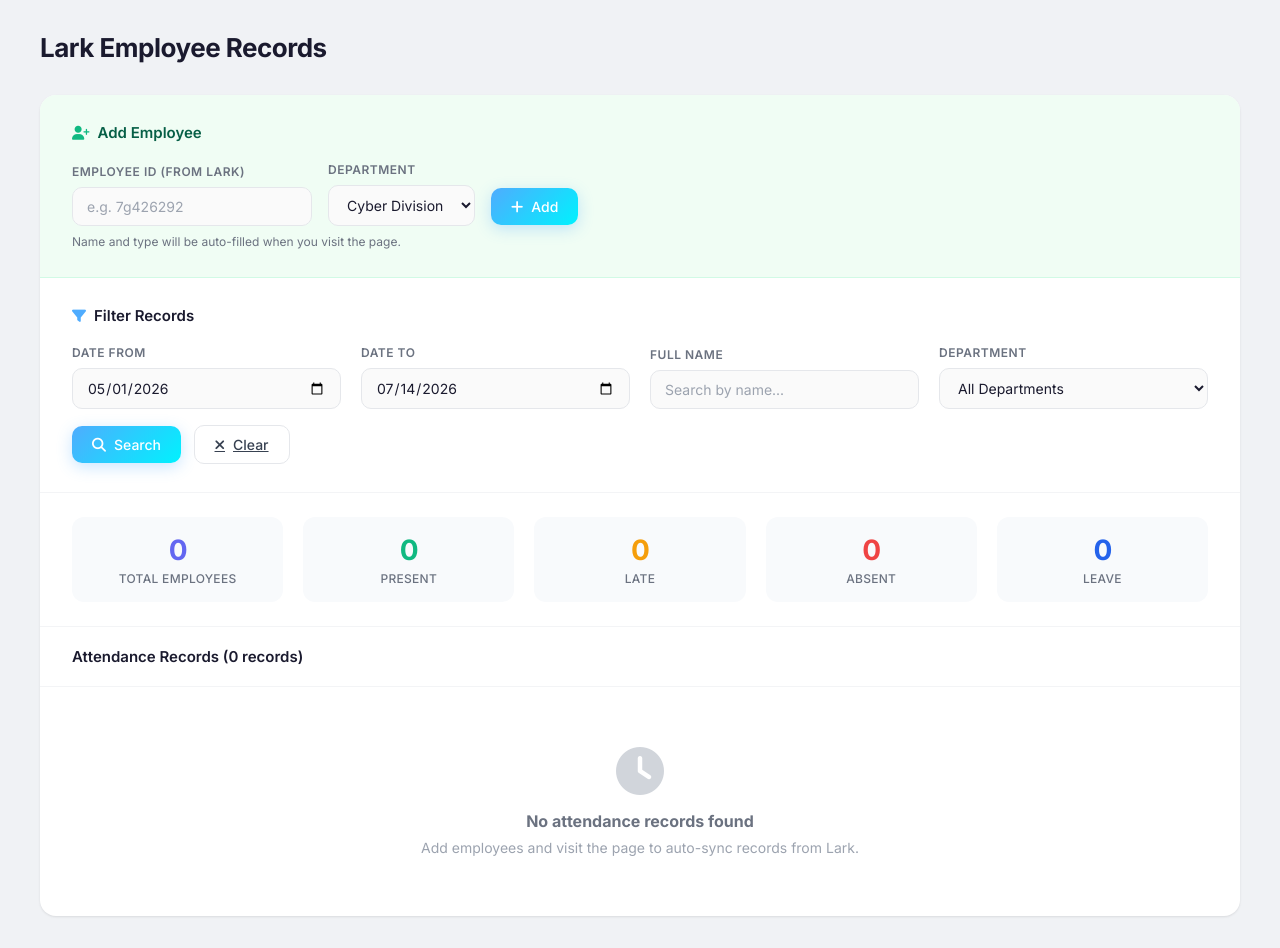
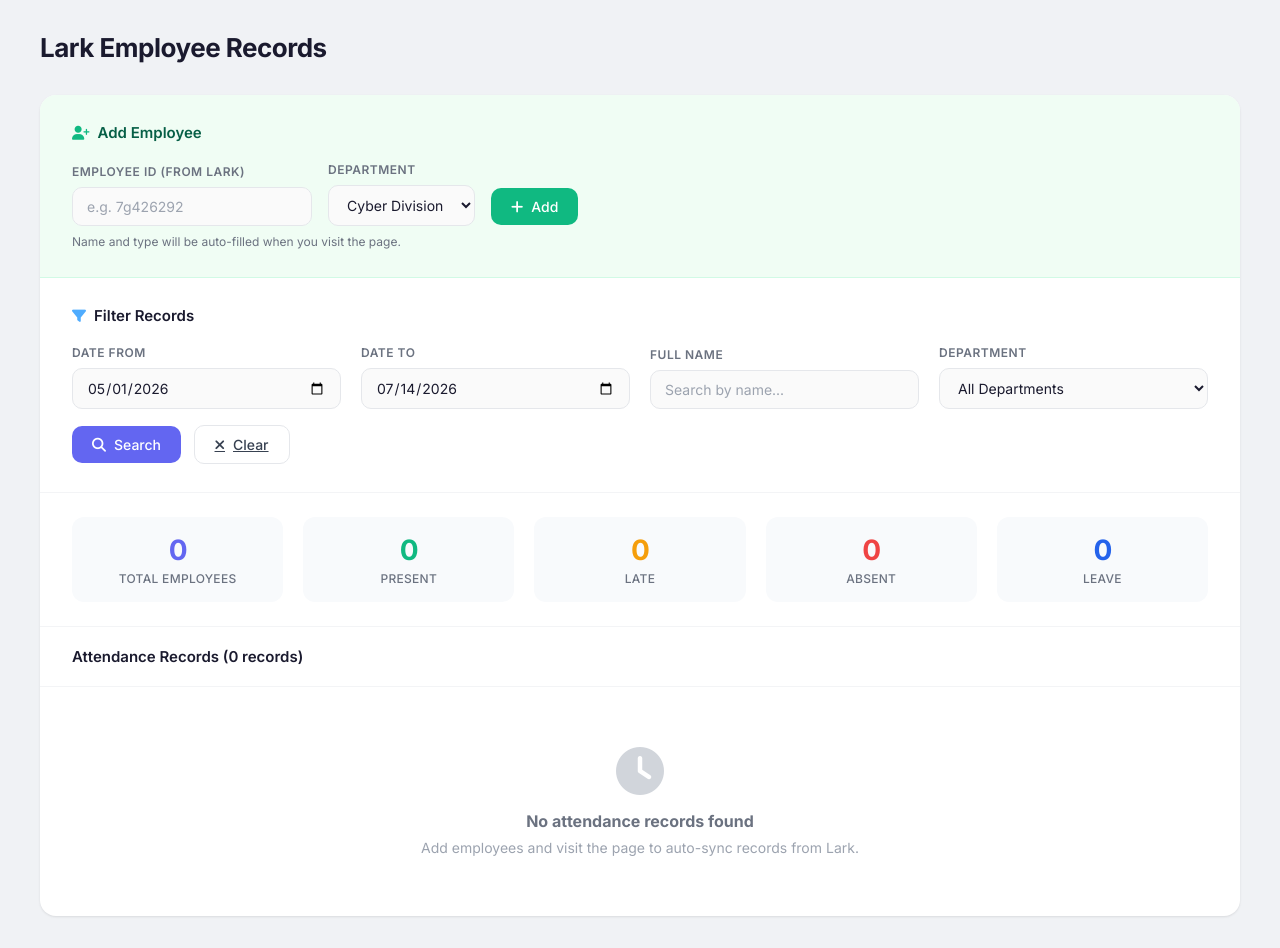
Before and after one commit to ianrobert1994-rgb/Lark-Employee-Record, a Flask app: page / in a window 1280 px wide. Run offline with Flask 3, Linux system fonts and the light colour scheme; data that the repository does not hold is empty.

Commit message:
Update button colors: Add (green), Search (indigo), Export Excel (sky blue)

```diff
--- a/Templates/index.html
+++ b/Templates/index.html
@@ -685,7 +685,7 @@
                                 <option value="Legal Division">Legal Division</option>
                             </select>
                         </div>
-                        <button type="submit" class="btn btn-primary" style="margin-bottom: 1px;">
+                        <button type="submit" class="btn" style="background: #10b981; color: #fff; margin-bottom: 1px;">
                             <i class="fas fa-plus"></i> Add
                         </button>
                     </div>
@@ -722,7 +722,7 @@
                         </div>
                     </div>
                     <div style="margin-top: 16px;">
-                        <button type="submit" class="btn btn-primary" id="searchBtn" onclick="showSearchModal()">
+                        <button type="submit" class="btn" style="background: #6366f1; color: #fff;" id="searchBtn" onclick="showSearchModal()">
                             <i class="fas fa-search"></i> Search
                         </button>
                         <a href="/" class="btn btn-secondary" style="margin-left: 8px;">
@@ -760,7 +760,7 @@
                     <h3>Attendance Records ({{ total_records }} records)</h3>
                     {% if records %}
                     <div style="display: flex; gap: 8px;">
-                        <a href="/export-csv?date_from={{ filters.date_from }}&date_to={{ filters.date_to }}&full_name={{ filters.full_name }}&department={{ filters.department }}&employee_type={{ filters.employee_type }}" class="btn btn-primary" style="text-decoration: none;">
+                        <a href="/export-csv?date_from={{ filters.date_from }}&date_to={{ filters.date_to }}&full_name={{ filters.full_name }}&department={{ filters.department }}&employee_type={{ filters.employee_type }}" class="btn" style="background: #0ea5e9; color: #fff; text-decoration: none;">
                             <i class="fas fa-download"></i> Export Excel
                         </a>
                     </div>
```
